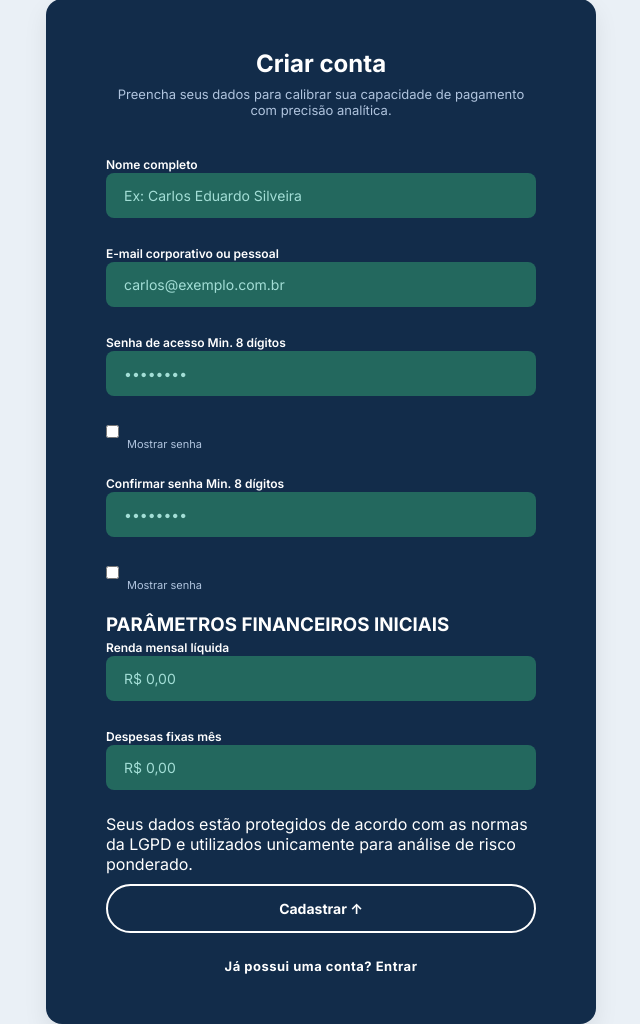
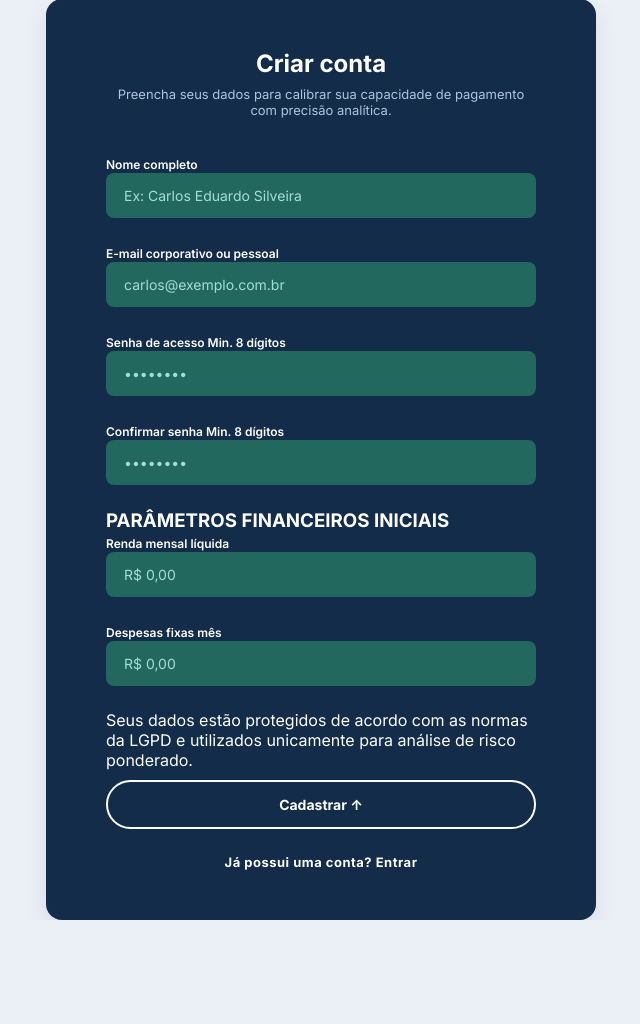
Before and after one commit to rafaelzambotti-code/credora, a Flask app: page /cadastro in a window 1280 px wide. Shown: the part 215-1239 px from the top of the page, without its empty margins (319-959 px from the left). After the commit the page ends 1135 px from the top, so only its background shows below. Run offline with Flask 3, Linux system fonts and the light colour scheme.

Commit message:
Update cadastro.html

```diff
--- a/projetocredora/Templates/cadastro.html
+++ b/projetocredora/Templates/cadastro.html
@@ -42,19 +42,11 @@
                 <div class="campo-grupo">
                     <label>Senha de acesso <span class="dica">Min. 8 dígitos</span></label>
                     <input type="password" id="campo_senha" name="senha" placeholder="••••••••" required>
-                    <div style="margin-top: 5px; margin-bottom: 10px; text-align: left; display: flex; align-items: center; gap: 8px;">
-                        <input type="checkbox" id="ver_senha" style="width: auto; display: inline-block; cursor: pointer;" onchange="document.getElementById('campo_senha').type = this.checked ? 'text' : 'password'">
-                        <label for="ver_senha" style="font-size: 11px; color: #b0c4de; font-weight: normal; cursor: pointer; margin: 0;">Mostrar senha</label>
-                    </div>
                 </div>
 
                 <div class="campo-grupo">
                     <label>Confirmar senha <span class="dica">Min. 8 dígitos</span></label>
                     <input type="password" id="campo_confirmar" name="confirmar_senha" placeholder="••••••••" required>
-                    <div style="margin-top: 5px; margin-bottom: 10px; text-align: left; display: flex; align-items: center; gap: 8px;">
-                        <input type="checkbox" id="ver_confirmar" style="width: auto; display: inline-block; cursor: pointer;" onchange="document.getElementById('campo_confirmar').type = this.checked ? 'text' : 'password'">
-                        <label for="ver_confirmar" style="font-size: 11px; color: #b0c4de; font-weight: normal; cursor: pointer; margin: 0;">Mostrar senha</label>
-                    </div>
                 </div>
             </div>
 
```
